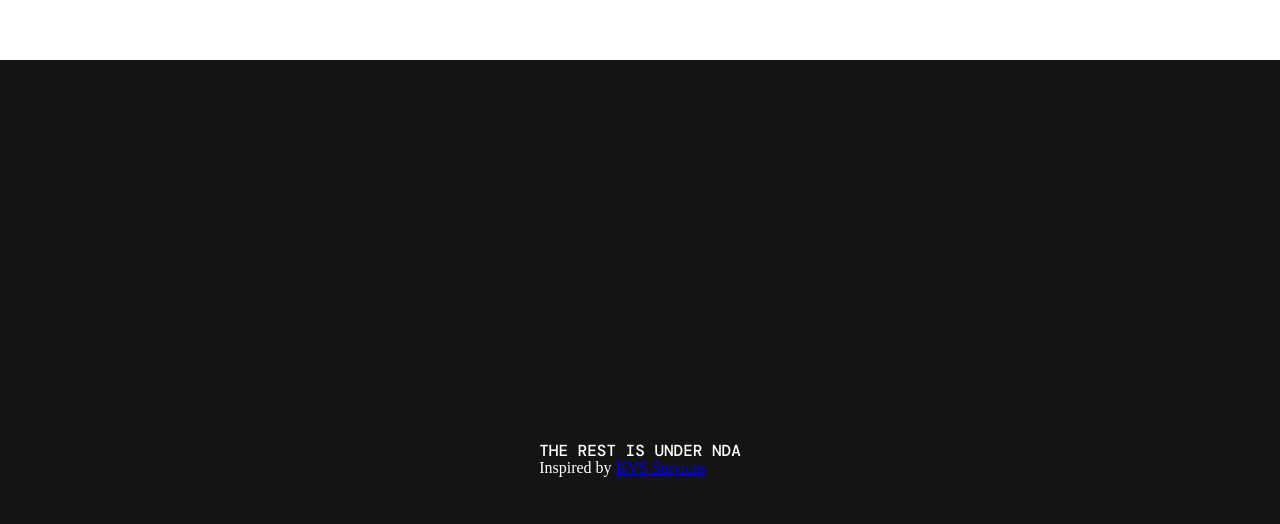
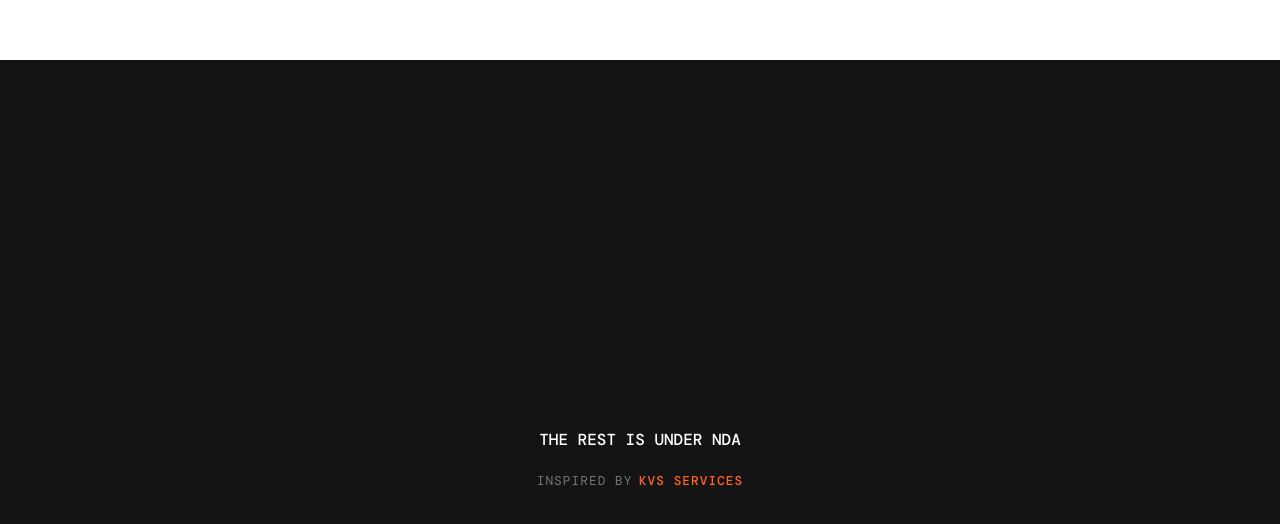
Before and after one commit to Thakuma07/KVSStudio-ScrollAnimation, a website built with Vite: page index.html in a window 1280 px wide. Shown: the part 4740-5264 px from the top of the page. Built offline with nearby package versions, Linux system fonts and the light colour scheme; some packages are replaced by stand-ins of ours; a web font is replaced by a local one.

Commit message:
add outro section styles for improved layout and credit attribution

```diff
--- a/styles.css
+++ b/styles.css
@@ -36,6 +36,64 @@ section {
     color: #fff;
 }
 
+.outro {
+    flex-direction: column;
+}
+
+.outro-content {
+    display: flex;
+    flex-direction: column;
+    align-items: center;
+    gap: 1.5rem;
+    text-align: center;
+}
+
+.outro-title {
+    font-size: 1rem;
+}
+
+.inspiration-credit {
+    font-family: "DM Mono", monospace;
+    font-size: 0.8rem;
+    color: #777;
+    text-transform: uppercase;
+    letter-spacing: 0.08em;
+    display: flex;
+    align-items: center;
+    gap: 0.4rem;
+}
+
+.credit-link {
+    color: #ff6426;
+    text-decoration: none;
+    position: relative;
+    font-weight: 500;
+    transition: color 0.3s ease;
+}
+
+.credit-link::after {
+    content: '';
+    position: absolute;
+    bottom: -2px;
+    left: 0;
+    width: 100%;
+    height: 1px;
+    background-color: #ff6426;
+    transform: scaleX(0);
+    transform-origin: right;
+    transition: transform 0.3s ease;
+}
+
+.credit-link:hover {
+    color: #ff8553;
+}
+
+.credit-link:hover::after {
+    transform: scaleX(1);
+    transform-origin: left;
+}
+
+
 .spotlight-img {
     position: absolute;
     top: 0;
```
